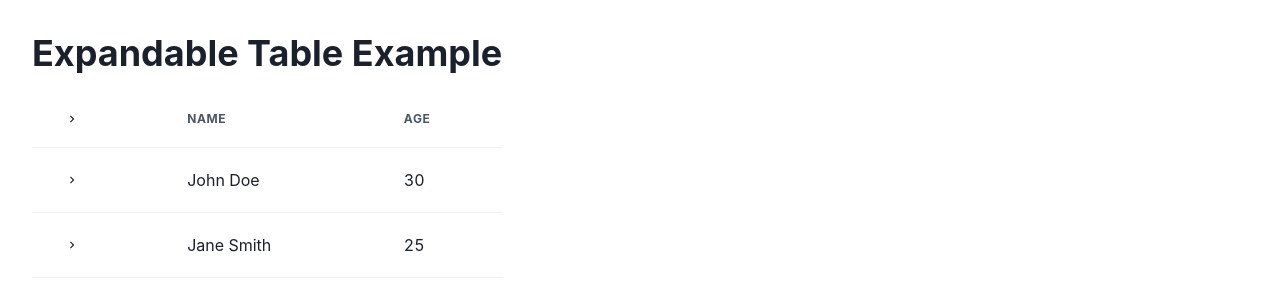
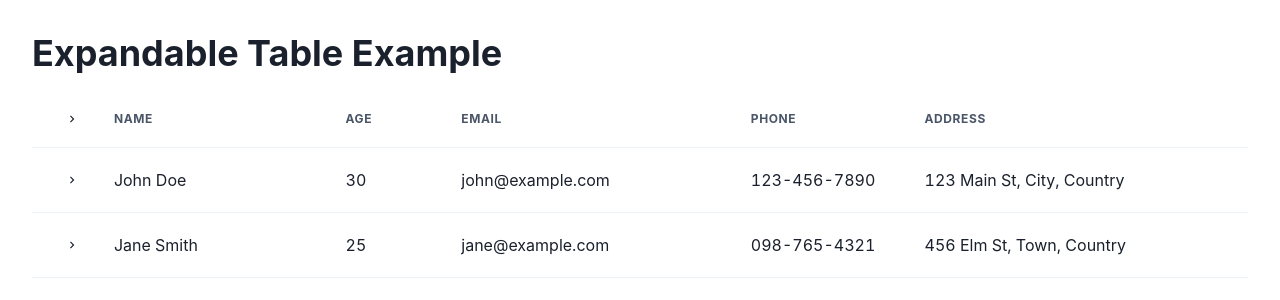
Before and after one commit to maxrosenb/tanstack-table-expandle-row, a React (Vite) app: page / in a window 1280 px wide. Shown: the top 300 px of the page. Built offline with nearby package versions, Linux system fonts and the light colour scheme.

Commit message:
improve table responsiveness on expansion

```diff
--- a/src/components/ExpandableTable.tsx
+++ b/src/components/ExpandableTable.tsx
@@ -21,7 +21,7 @@ import { ChevronDownIcon, ChevronRightIcon } from "@chakra-ui/icons";
 import ExpandedRowContent from "./ExpandedRowContent";
 
 interface DataItem {
-  id: string; // Add this line
+  id: string;
   name: string;
   age: number;
   email: string;
@@ -66,14 +66,32 @@ const ExpandableTable: React.FC<ExpandableTableProps> = ({ data }) => {
             variant="ghost"
           />
         ),
+        size: 50,
       },
       {
         header: "Name",
         accessorKey: "name",
+        size: 200,
       },
       {
         header: "Age",
         accessorKey: "age",
+        size: 100,
+      },
+      {
+        header: "Email",
+        accessorKey: "email",
+        size: 250,
+      },
+      {
+        header: "Phone",
+        accessorKey: "phone",
+        size: 150,
+      },
+      {
+        header: "Address",
+        accessorKey: "address",
+        size: 300,
       },
     ],
     []
@@ -92,13 +110,13 @@ const ExpandableTable: React.FC<ExpandableTableProps> = ({ data }) => {
   });
 
   return (
-    <Box overflowX="auto">
-      <Table variant="simple">
+    <Box overflowX="auto" width="100%">
+      <Table variant="simple" style={{ width: "100%", tableLayout: "fixed" }}>
         <Thead>
           {table.getHeaderGroups().map((headerGroup) => (
             <Tr key={headerGroup.id}>
               {headerGroup.headers.map((header) => (
-                <Th key={header.id}>
+                <Th key={header.id} width={header.column.getSize()}>
                   {flexRender(
                     header.column.columnDef.header,
                     header.getContext()
@@ -113,7 +131,7 @@ const ExpandableTable: React.FC<ExpandableTableProps> = ({ data }) => {
             <React.Fragment key={row.id}>
               <Tr>
                 {row.getVisibleCells().map((cell) => (
-                  <Td key={cell.id}>
+                  <Td key={cell.id} width={cell.column.getSize()}>
                     {flexRender(cell.column.columnDef.cell, cell.getContext())}
                   </Td>
                 ))}
```
